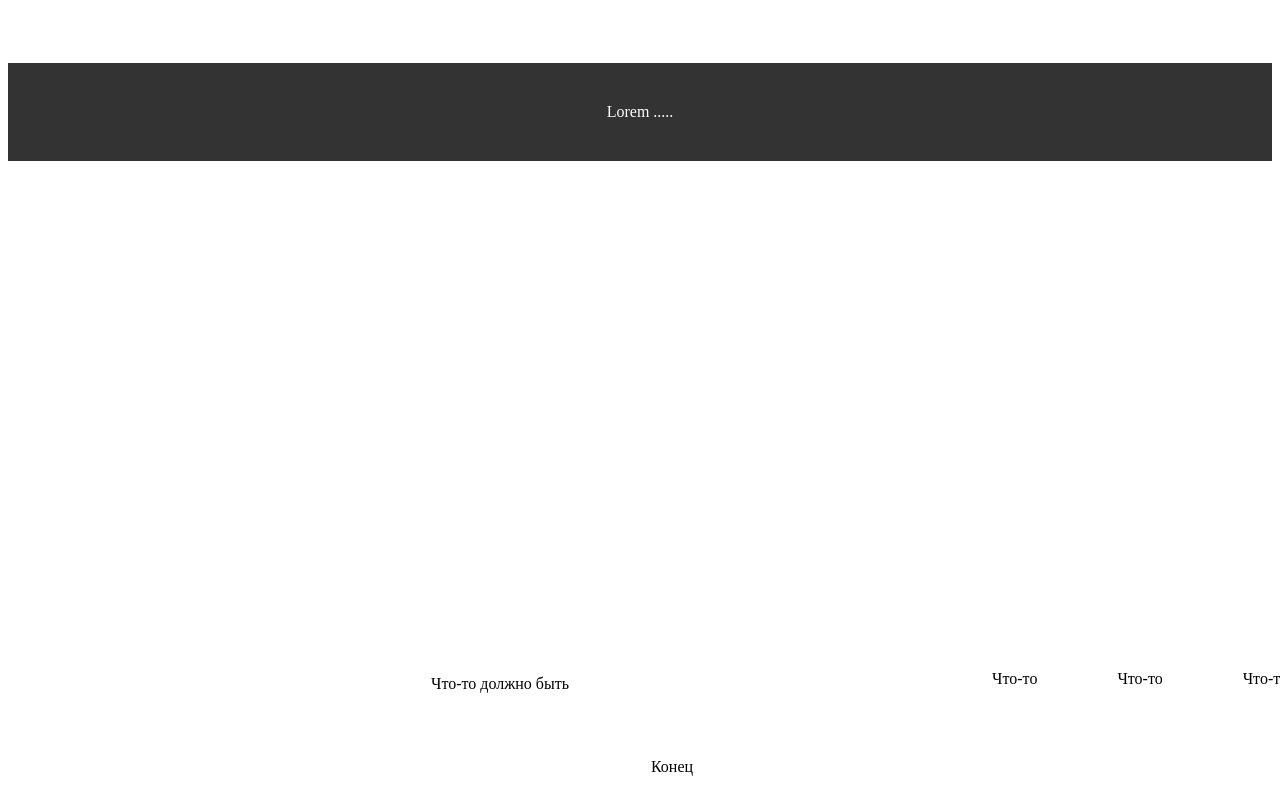
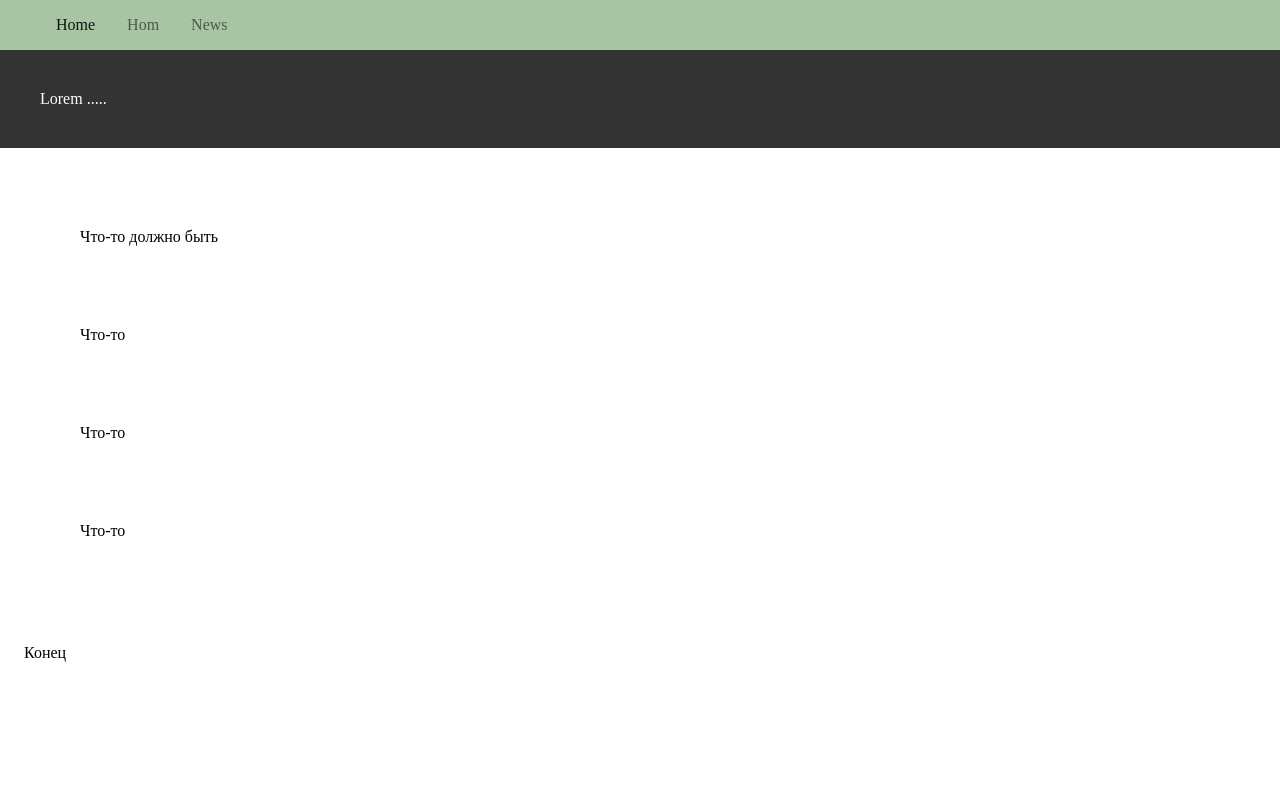
Before and after one commit to VictoriaYurlova/Yurlova402, a PHP site: the page made by Lesson 12/Index.html in a window 1280 px wide. Run offline with PHP 8.4, Linux system fonts and the light colour scheme.

Commit message:
add navbar

```diff
--- a/Lesson 12/Index.html
+++ b/Lesson 12/Index.html
@@ -7,12 +7,31 @@
     <title>Blog TSPU Web</title>
     <link rel="stylesheet" href="css/main.css">
 </head>
-    <nav>
+    <nav class="navbar bg-light">
+        <div class="container">
+            <div class="collapse">
+                <ul class="navbar-nav">
+                    <li>
+                        <a class="nav-link active" href="#">Home</a>
+                    </li>
+                    <li>
+                        <a class="nav-link" href="#">Hom</a>
+                    </li>
+                    <li>
+                        <a class="nav-link" href="#">News</a>
+                    </li>
+                </ul>
+            </div>
+        </div>
+    </nav>
 
-    </nav>
-    <div class="p-3 bg-dark text-white container">
-    Lorem .....
+    <div class="container">
+        <div class="p-3 bg-dark text-white">
+            Lorem .....
+            </div>
     </div>
+
+
     <div class="block1 p-3 cont3">
        <div class="block2 p-3 b1">
          Что-то должно быть
--- a/Lesson 12/css/main.css
+++ b/Lesson 12/css/main.css
@@ -1,3 +1,6 @@
+body, ul {
+  margin: 0;
+}
 .bg-dark{
     background-color: #333;
 }
@@ -32,49 +35,41 @@ background-color:  #f08020;
     padding: 3.5rem;
 }
 .container{
-    display: flex;
-    flex: auto;
-    flex-direction: row;
-    justify-content: center;
-    min-width: auto;
-    margin: auto;
-    max-width: 100%;
-   position: relative;
-    top: 55px;
+  max-width: 1320px;
+  width: 100%;
+    /* min-width: auto; */
+    margin-left: auto;
+    margin-right: auto;
+
 }
-.cont2{
+.navbar-nav {
   display: flex;
-  flex: auto;
   flex-direction: row;
-  justify-content: center;
-  min-width: auto;
-  margin: auto;
-  max-width: 100%;
- position: fixed;
-  bottom: 0;
-  width: 100%;
+  list-style: none;
 }
-.cont3{
+
+.nav-link {
+  padding: 0.5rem 1rem;
+  /* color: #707070; */
+  color: rgba(0, 0, 0, 0.55);
+  text-decoration: none;
+}
+
+.nav-link.active {
+  color: rgba(0, 0, 0, 0.9);
+}
+
+.bg-light {
+  background-color: #a7c4a3;
+}
+.navbar {
+  height: 50px;
   display: flex;
-  flex: auto;
-  flex-direction: row;
-  justify-content: center;
-  min-width: auto;
-  margin: auto;
-  max-width: 100%;
- position: fixed;
-  bottom: 8%;
-  width: 100%;
-  height: 66px;
 }
-.b1,b2,b3{
+
+.collapse {
+  height: 100%;
   display: flex;
-  flex: auto;
-  flex-direction: row;
-  justify-content:center;
-  flex-wrap: nowrap;
-  min-width: auto;
-  margin: 5px;
-  max-width: 100%;
-  border-radius: 15px;
+  align-items: center;
+
 }
```
